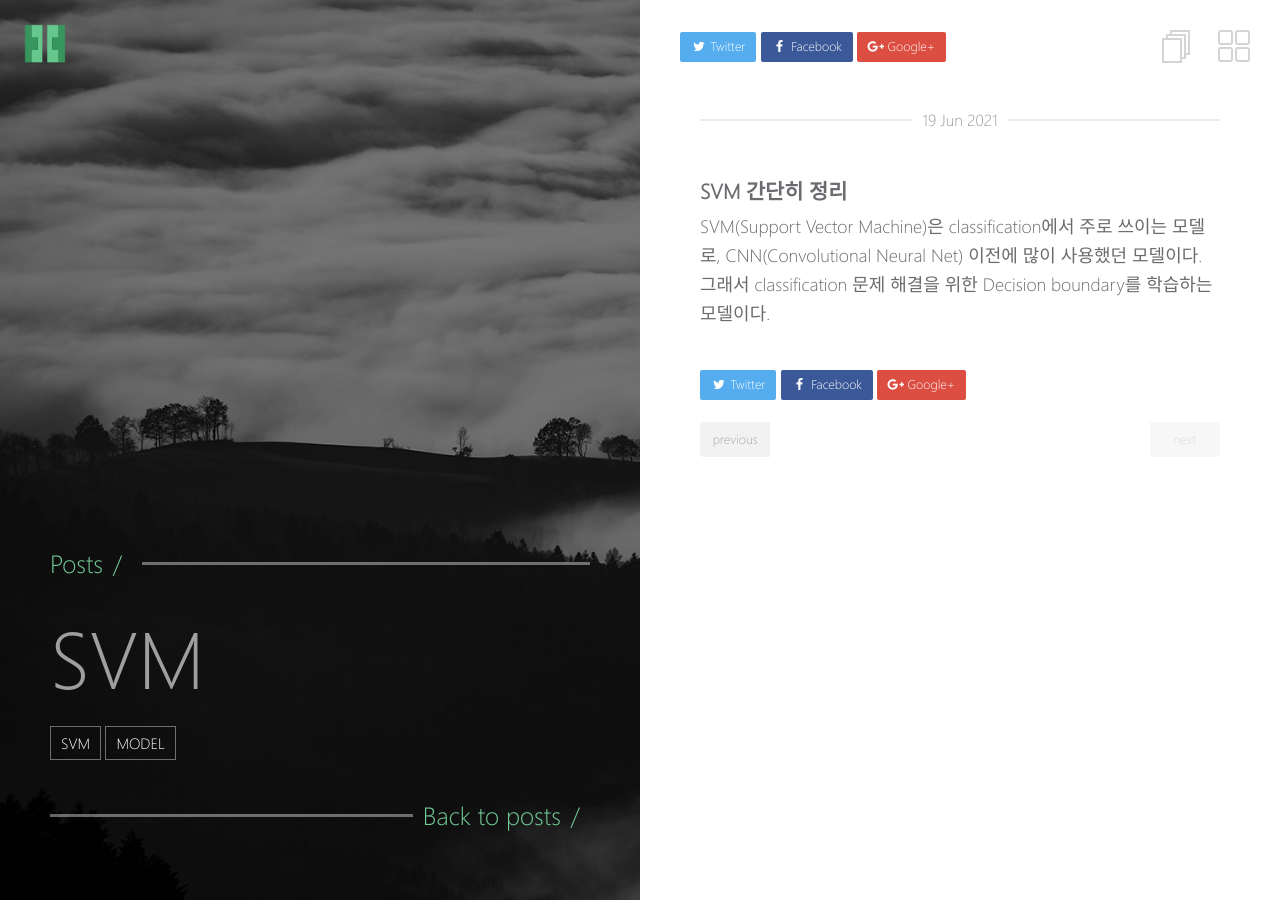
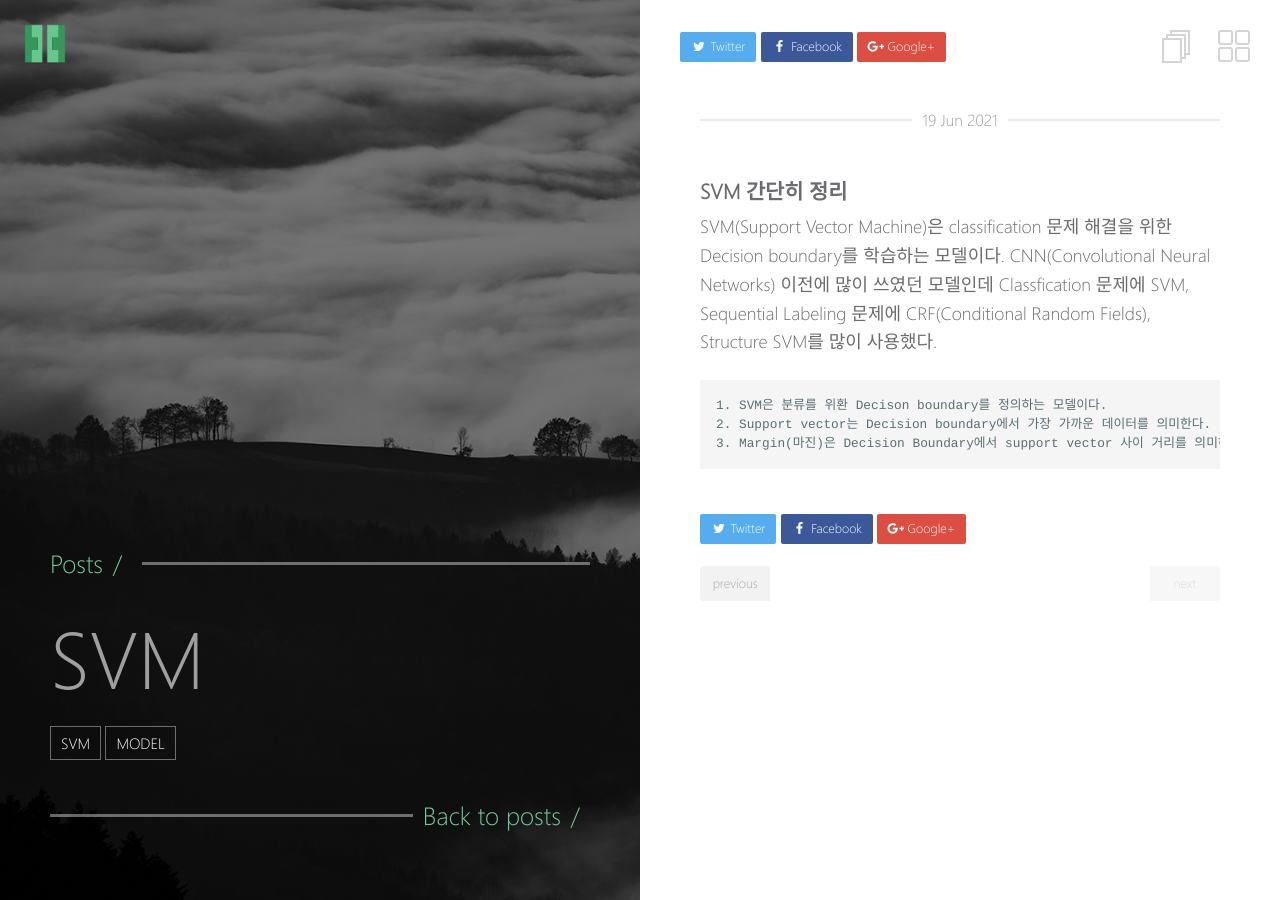
Before and after one commit to anjaehyun17/anjaehyun17.github.io, a Jekyll site: the page built from _posts/2021-06-19-SVM.md, in a window 1280 px wide. Built offline with Jekyll 4.4.1, drawn with Linux system fonts in a browser that asks for light colours.

Commit message:
svm_210619

```diff
--- a/_posts/2021-06-19-SVM.md
+++ b/_posts/2021-06-19-SVM.md
@@ -11,8 +11,13 @@ tag:
 
 ### SVM 간단히 정리
 
-SVM(Support Vector Machine)은 classification에서 주로 쓰이는 모델로, CNN(Convolutional Neural Net) 이전에 많이 사용했던 모델이다.
-그래서 classification 문제 해결을 위한 Decision boundary를 학습하는 모델이다.
+SVM(Support Vector Machine)은 classification 문제 해결을 위한 Decision boundary를 학습하는 모델이다.
+CNN(Convolutional Neural Networks) 이전에 많이 쓰였던 모델인데
+Classfication 문제에 SVM, Sequential Labeling 문제에 CRF(Conditional Random Fields), Structure SVM를 많이 사용했다.
+
+	1. SVM은 분류를 위환 Decison boundary를 정의하는 모델이다.
+	2. Support vector는 Decision boundary에서 가장 가까운 데이터를 의미한다.
+	3. Margin(마진)은 Decision Boundary에서 support vector 사이 거리를 의미하고, 최적의 decision boundary는 margin이 최대일 때가 가장 최적이다.
 
 
 
```
